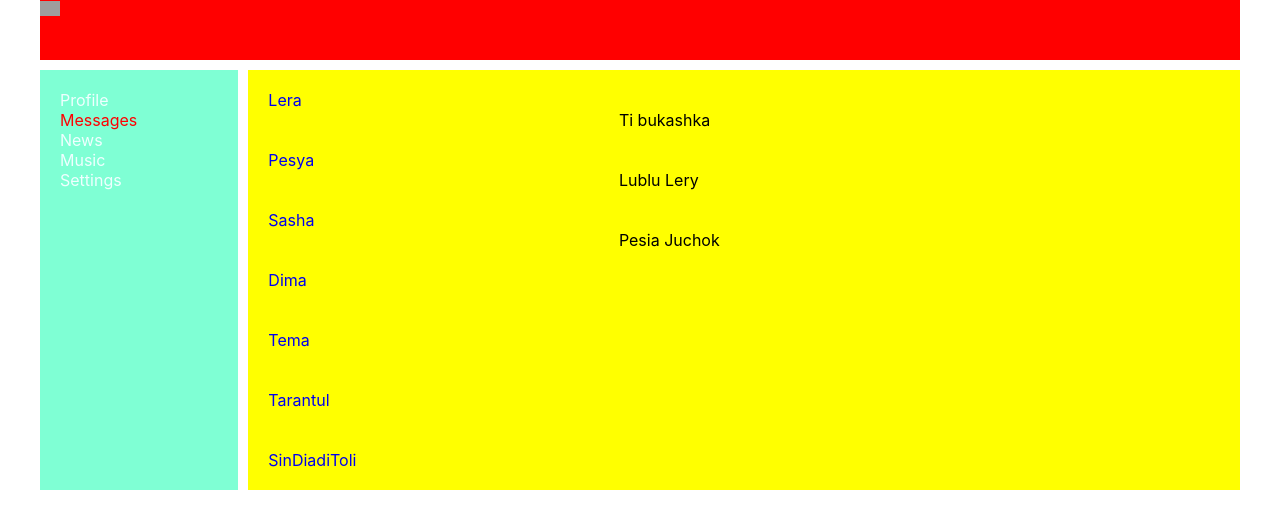
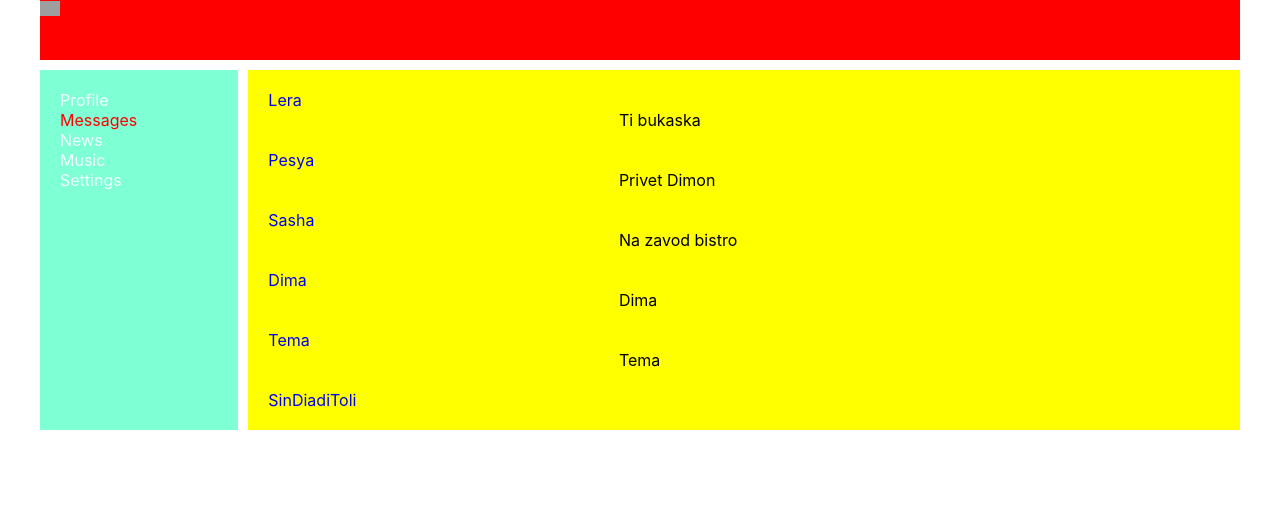
Before and after one commit to DanilaKlebanovskiy/react-socialnetwork, a React (Create React App) app: page /dialogs in a window 1280 px wide. Shown: the top 528 px of the page. Built offline with nearby package versions, Linux system fonts and the light colour scheme; grey boxes are pictures that could not be loaded.

Commit message:
code refactoring

```diff
--- a/src/components/Dialogs/Dialogs.jsx
+++ b/src/components/Dialogs/Dialogs.jsx
@@ -17,23 +17,38 @@ const DialogsItem = (props) => {
     )
 }
 
+
 const Dialogs = () => {
+    let DialogsData = [
+        {id: 1, name: "Lera"},
+        {id: 2, name: "Pesya"},
+        {id: 3, name: "Sasha"},
+        {id: 4, name: "Dima"},
+        {id: 5, name: "Tema"},
+        {id: 6, name: "SinDiadiToli"},
+    ]
+
+    let newDialogsData = DialogsData.map(dialog => <DialogsItem name={dialog.name} id={dialog.id}/>
+    )
+
+    let MessageData = [
+        {id: 1, message: "Ti bukaska"},
+        {id: 2, message: "Privet Dimon"},
+        {id: 3, message: "Na zavod bistro"},
+        {id: 4, message: "Dima"},
+        {id: 5, message: "Tema"},
+    ]
+
+    let newMessageData = MessageData.map(message => <Messages valueMessage={message.message}/>
+    )
+
     return (
         <div className={s.dialogs}>
             <div className={s.dialogsItem}>
-                <DialogsItem name = "Lera" id = "1"/>
-                <DialogsItem name = "Pesya" id = "2"/>
-                <DialogsItem name = "Sasha" id = "3"/>
-                <DialogsItem name = "Dima" id = "4"/>
-                <DialogsItem name = "Tema" id = "5"/>
-                <DialogsItem name = "Tarantul" id = "6"/>
-                <DialogsItem name = "SinDiadiToli" id = "7"/>
+                {newDialogsData}
             </div>
             <div className={s.messages}>
-                <Messages valueMessage = "Ti bukashka"/>
-                <Messages valueMessage = "Lublu Lery"/>
-                <Messages valueMessage = "Pesia Juchok"/>
-
+                {newMessageData}
             </div>
         </div>
     )
--- a/src/components/Header/Header.jsx
+++ b/src/components/Header/Header.jsx
@@ -2,7 +2,7 @@ import s from "./Header.module.css"
 
 const Header = () => {
     return <header className={s.header}>
-        <img src="https://webmentor.gr/wp-content/uploads/2018/11/logo300X300.png" alt="power"/>
+        <img src="https://2.allegroimg.com/s1024/031c65/9b72fbd6480892337b3bad6e5802" alt="power"/>
     </header>
 }
 
--- a/src/components/Profile/Myposts/Myposts.jsx
+++ b/src/components/Profile/Myposts/Myposts.jsx
@@ -1,6 +1,15 @@
 import s from "./Myposts.module.css"
 import Posts from "./Posts/Posts"
 const Myposts = () => {
+    let MessageData = [
+        {id: 1, message: 'ti pesik', likeCount: '15'},
+        {id: 2, message: '9 pokushal', likeCount: '20'},
+        {id: 3, message: '4issti vilkoy', likeCount: '10'},
+        {id: 4, message: '4issti loshlkoi', likeCount: '30'}
+    ]
+    let newMessage = MessageData
+        .map(Message => <Posts message = {Message.message} likeCount = {Message.likeCount}/>
+        );
     return <div className={s.postBlock}>
         my posts
       <div>
@@ -8,8 +17,7 @@ const Myposts = () => {
           <div><button>Addpost</button></div>
       </div>
         <div className={s.posts}>
-        <Posts message = 'ti pesik' likeCount = "15"/>
-        <Posts message = 'ne ho4y na zavod' likeCount ="20" />
+        {newMessage}
     </div>
     </div>
 
```
Also changed, not shown: 1 other file (tests, documents, lock files or other folders).
